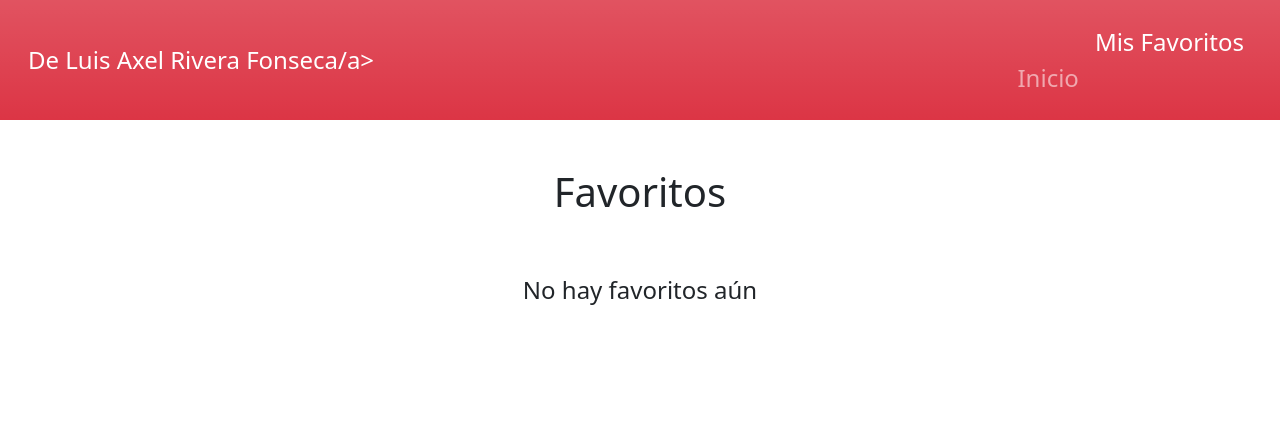
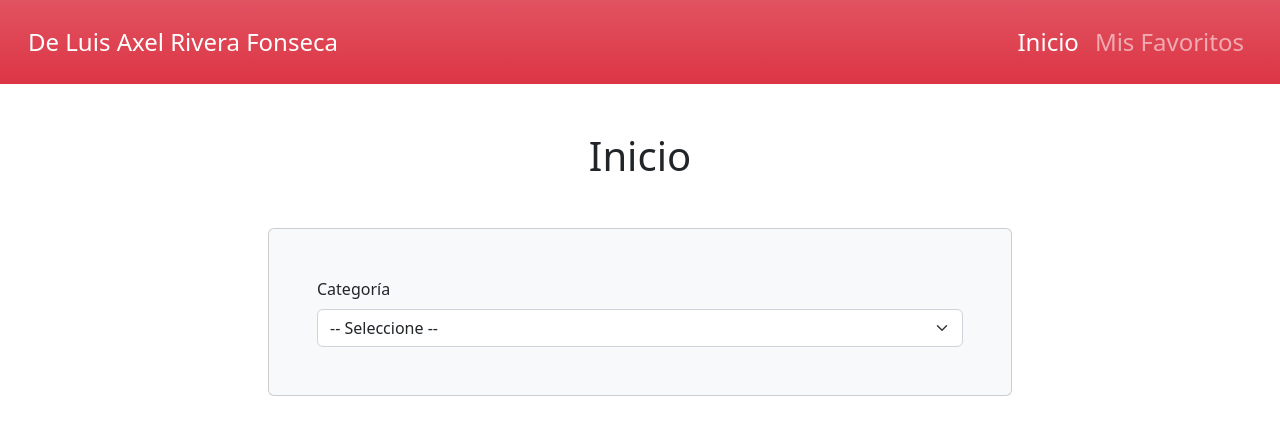
Before and after one commit to LuisAxelRi/Computo-en-la-Nube-1, a plain HTML site: page index.html in a window 1280 px wide. Drawn offline with Linux system fonts and the light colour scheme; no server answers.

Commit message:
Update index.html

```diff
--- a/index.html
+++ b/index.html
@@ -8,27 +8,41 @@
     <link rel="stylesheet" href="css/bootstrap.min.css">
 </head>
 <body>
+
     <nav class="navbar navbar-expand-lg navbar-dark bg-danger bg-gradient p-3">
         <div class="container-fluid">
-            <a class="navbar-brand fs-4" href="index.html">De Luis Axel Rivera Fonseca/a>
-
+            <a class="navbar-brand fs-4" href="index.html">De Luis Axel Rivera Fonseca</a>
             <button class="navbar-toggler" type="button" data-bs-toggle="collapse" data-bs-target="#navbarNavDropdown" aria-controls="navbarNavDropdown" aria-expanded="false" aria-label="Toggle navigation">
                 <span class="navbar-toggler-icon"></span>
             </button>
-
             <div class="collapse navbar-collapse justify-content-end" id="navbarNavDropdown">
                 <ul class="navbar-nav">
                     <li class="nav-item">
-                        <a class="nav-link fs-4" href="index.html">Inicio</a>
+                        <a class="nav-link fs-4 active" aria-current="page" href="index.html">Inicio</a>
                     </li>
                     <li class="nav-item">
-                        <a class="nav-link fs-4 active" aria-current="page"  href="favoritos.html">Mis Favoritos</a>
+                        <a class="nav-link fs-4" href="favoritos.html">Mis Favoritos</a>
                     </li>
                 </ul>
             </div>
-
         </div>
     </nav>
+
+    <main class="mt-5 container-lg">
+        <h2 class="text-center fs-1">Inicio</h2>
+
+        <div class="d-md-flex justify-content-md-center mt-5 ">
+            <form class="card col-md-8 bg-light p-5">
+                <div>
+                    <label for="categorias" class="form-label">Categoría</label>
+                    <select id="categorias" class="form-select">
+                        <option selected>-- Seleccione --</option>
+                    </select>
+                </div>
+            </form>
+        </div>
+        <div id="resultado" class="mt-5 row"></div>
+    </main>
 
 
     <div class="modal fade" id="modal" data-bs-backdrop="static" data-bs-keyboard="false" tabindex="-1" aria-hidden="true">
@@ -39,16 +53,10 @@
                     <button type="button" class="btn-close" data-bs-dismiss="modal" aria-label="Close"></button>
                 </div>
                 <div class="modal-body"></div>
-                <div class="modal-footer flex justify-content-between">
-                </div>
+                <div class="modal-footer flex justify-content-between"></div>
             </div>
         </div>
     </div>
-
-    <main class="mt-5 container-lg">
-      <h2 class="text-center fs-1">Favoritos</h2>
-      <div id="resultado" class="favoritos row"></div>
-    </main>
 
 
     <div class="toast-container position-fixed top-0 end-0 p-3">
@@ -61,6 +69,8 @@
         </div>
     </div>
 
+
+
     <script src="js/bootstrap.bundle.min.js"></script>
     <script src="js/app.js"></script>
 </body>
```
